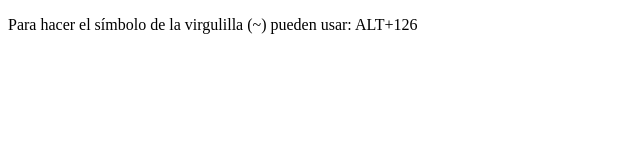
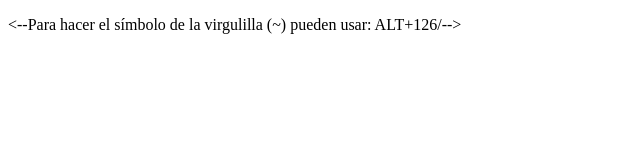
Before and after one commit to AleALit/curso_prework, a plain HTML site: page index.html in a window 1280 px wide. Shown: the whole page, without its empty margins (0-640 px from the left). Drawn offline with Linux system fonts and the light colour scheme.

Commit message:
primeros cambios agregados

```diff
--- a/index.html
+++ b/index.html
@@ -4,12 +4,12 @@
     <meta charset="UTF-8">
     <meta http-equiv="X-UA-Compatible" content="IE=edge">
     <meta name="viewport" content="width=device-width, initial-scale=1.0">
-    <title>nuevo</title>
+    <title>Curso Prework</title>
 </head>
 <body>
-    <p>Para hacer el símbolo de la virgulilla (~) pueden usar:
-        ALT+126
+    <p>
+        <--Para hacer el símbolo de la virgulilla (~) pueden usar:
+        ALT+126/-->
     </p>
-
 </body>
 </html>
```
